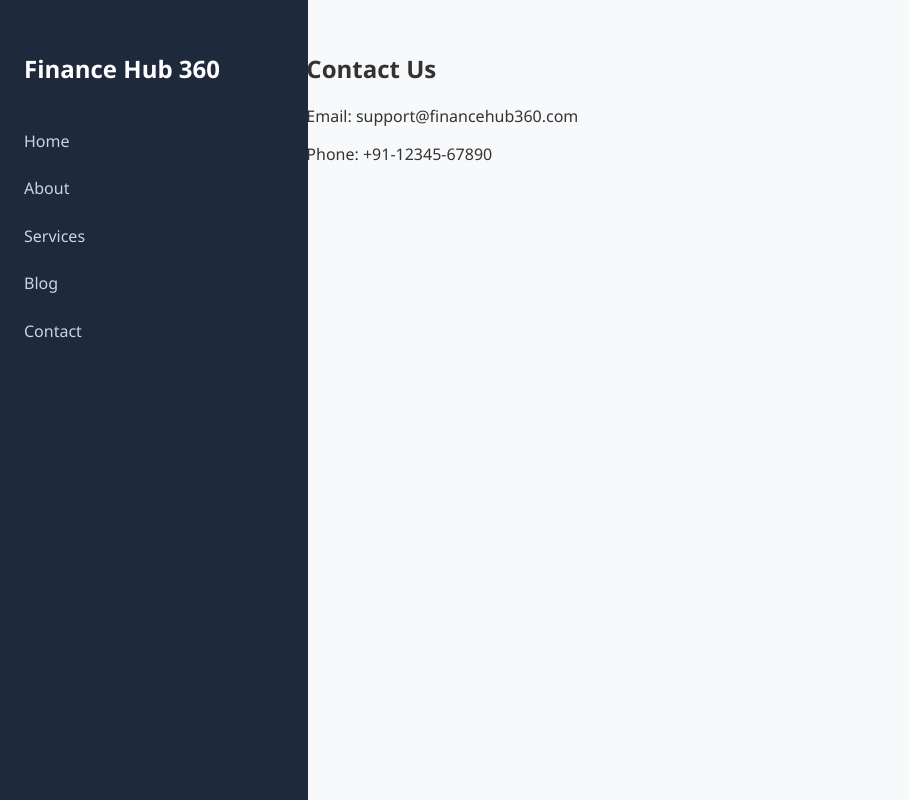
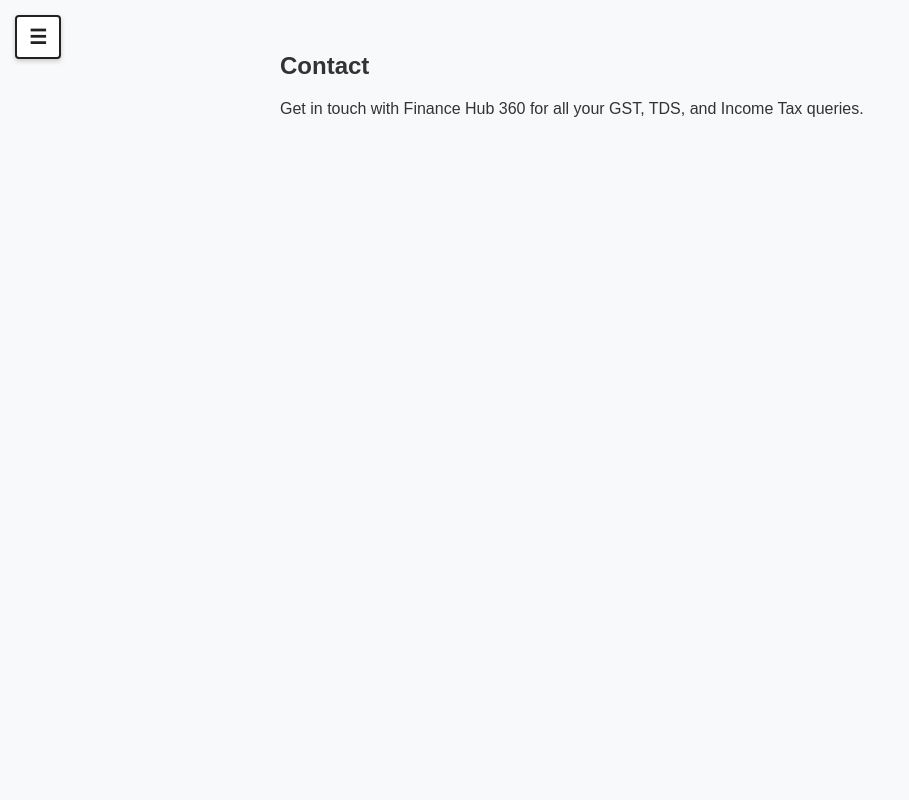
Before and after one commit to shubhajit-pro/FINANCE-HUB-360-2, a plain HTML site: page contact.html in a window 1280 px wide. Shown: the whole page, without its empty margins (0-909 px from the left). Drawn offline with Linux system fonts and the light colour scheme.

Commit message:
Update contact.html

```diff
--- a/contact.html
+++ b/contact.html
@@ -2,27 +2,88 @@
 <html lang="en">
 <head>
   <meta charset="UTF-8" />
-      <meta name="viewport" content="width=device-width, initial-scale=1.0"/>
   <title>Contact - Finance Hub 360</title>
   <link rel="stylesheet" href="style.css" />
+  <style>
+    body {
+      margin: 0;
+      font-family: Arial, sans-serif;
+    }
+
+    .menu-toggle {
+      position: fixed;
+      top: 15px;
+      left: 15px;
+      background: white;
+      color: #222;
+      padding: 8px 12px;
+      font-size: 20px;
+      cursor: pointer;
+      z-index: 1100;
+      border: 2px solid #222;
+      border-radius: 4px;
+      font-weight: bold;
+      box-shadow: 0 2px 5px rgba(0,0,0,0.2);
+    }
+
+    .sidebar {
+      width: 250px;
+      background: #222;
+      color: white;
+      height: 100vh;
+      padding: 3.5rem 1rem 1rem;
+      position: fixed;
+      top: 0;
+      left: 0;
+      transform: translateX(-100%);
+      transition: transform 0.3s ease;
+      z-index: 1000;
+      overflow-y: auto;
+    }
+
+    .sidebar.active {
+      transform: translateX(0);
+    }
+
+    .main-content {
+      margin-left: 0;
+      transition: margin-left 0.3s ease;
+      padding: 2rem;
+      padding-left: 280px;
+    }
+
+    nav a {
+      display: block;
+      margin: 10px 0;
+      color: white;
+      text-decoration: none;
+    }
+
+    nav a:hover {
+      text-decoration: underline;
+    }
+  </style>
 </head>
 <body>
   <div class="menu-toggle" onclick="toggleSidebar()">☰</div>
+
   <aside class="sidebar" id="sidebar">
-        <h1>Finance Hub 360</h1>
+    <h1 style="margin-top: 0.5rem;"><i class="fas fa-user-tie"></i> Finance Hub 360</h1>
     <nav>
       <a href="index.html">Home</a>
       <a href="about.html">About</a>
       <a href="services.html">Services</a>
       <a href="blog.html">Blog</a>
       <a href="contact.html">Contact</a>
+      <a href="admin/">Admin</a>
     </nav>
   </aside>
-      <main class="main-content" style="padding-left: 2rem;">
-        <h2>Contact Us</h2>
-        <p>Email: support@financehub360.com</p>
-        <p>Phone: +91-12345-67890</p>
+
+  <main class="main-content">
+    <h2>Contact</h2>
+    <p>Get in touch with Finance Hub 360 for all your GST, TDS, and Income Tax queries.</p>
   </main>
+
   <script>
     function toggleSidebar() {
       document.getElementById("sidebar").classList.toggle("active");
```
Lines whose indentation alone changed are shown as unchanged.
